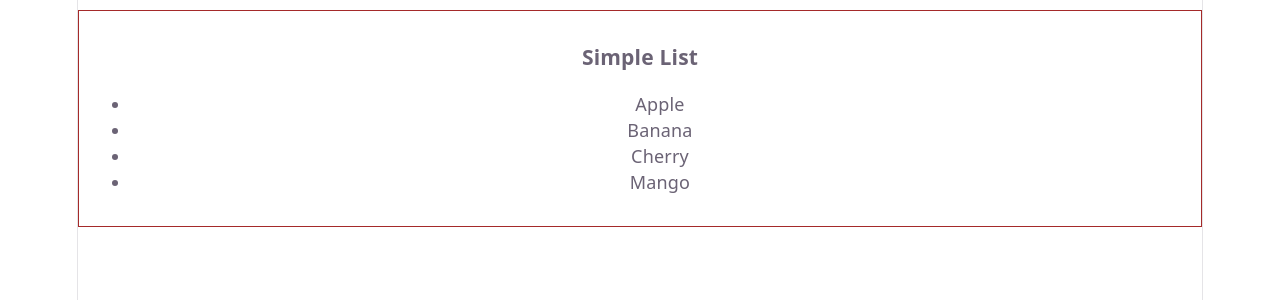
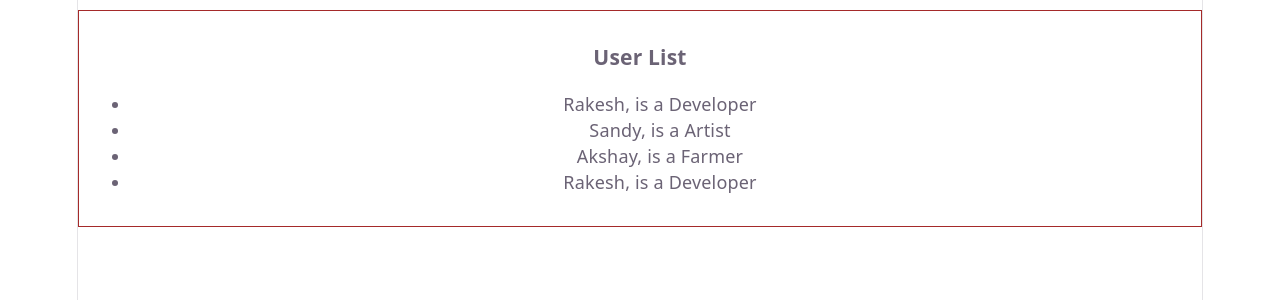
Before and after one commit to neerajkalyan999/SW_CSE_B1.4_Internship, a React (Vite) app in the folder DAY/DAY14/DAY14-react-app/: page / in a window 1280 px wide. Shown: the top 300 px of the page. Built offline with nearby package versions, Linux system fonts and the light colour scheme.

Commit message:
List ex2: Unique Id

```diff
--- a/DAY/DAY14/DAY14-react-app/src/App.jsx
+++ b/DAY/DAY14/DAY14-react-app/src/App.jsx
@@ -1,11 +1,16 @@
 
 import './App.css'
 import SimpleList from "./components/ListOne";
+import UserList from "./components/ListTwo";
+
+
 function App() {
 
   return (
     <>
-      <SimpleList />
+
+      {/* <SimpleList /> */}
+      <UserList />
     </>
   )
 }
--- /dev/null
+++ b/DAY/DAY14/DAY14-react-app/src/components/ListTwo.jsx
@@ -0,0 +1,22 @@
+function UserList() {
+    const users = [
+       {id: 1, name:"Rakesh",role:"Developer"},
+       {id: 2, name:"Sandy",role:"Artist"},
+       {id: 3, name:"Akshay",role:"Farmer"},
+       {id: 4, name:"Rakesh",role:"Developer"},
+    ];
+    return(
+        <div className="list-box">
+            <h3>User List</h3>
+            <ul>
+                {/* map() */}
+                {users.map((user)=>(
+                    <li key={user.id}>
+                        {user.name}, is a {user.role}
+                    </li>
+                ))}
+            </ul>
+        </div>
+    );
+}
+export default UserList;
```
